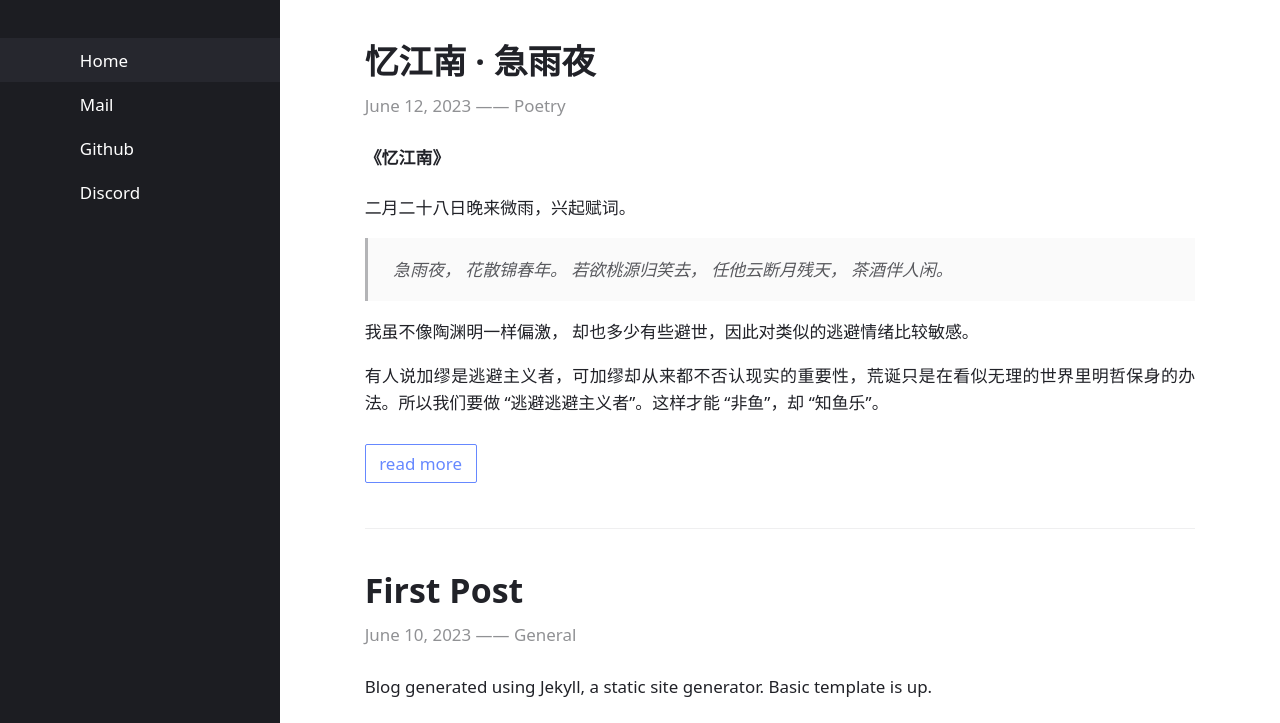
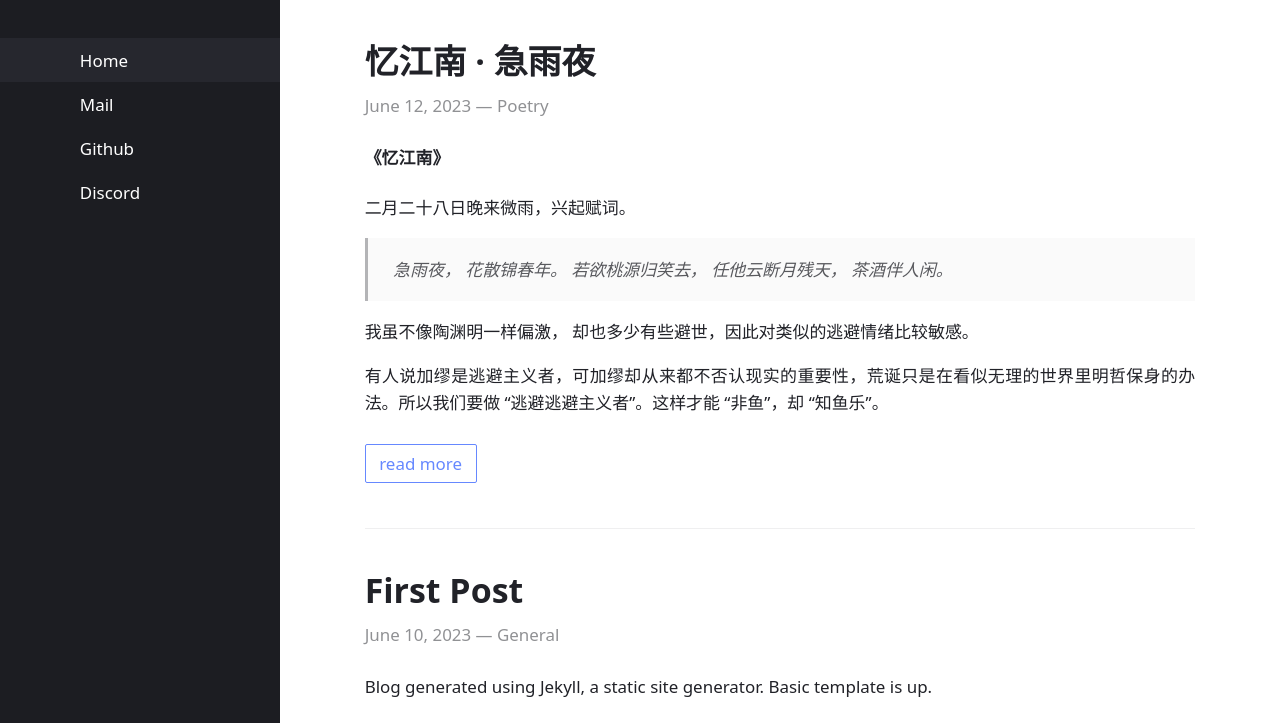
Before and after one commit to chris-zy-liu/chris-zy-liu.github.io, a Jekyll site: the page built from index.html, in a window 1280 px wide and 1007 px high. Shown: the top 723 px of the window. Built offline with Jekyll 4.4.1, drawn with Linux system fonts in a browser that asks for light colours.

Commit message:
change format

```diff
--- a/_includes/meta.html
+++ b/_includes/meta.html
@@ -1,6 +1,6 @@
 <header>
   <h1><a href="{{ include.post.url | relative_url }}">{{ include.post.title }}</a></h1>
   {%- assign date_format = site.date_format | default: "%B %d, %Y" -%}
-  <time datetime="{{ include.post.date | date_to_xmlschema }}">{{ include.post.date | date: date_format }} ——  {{ include.post.categories }}</time>
+  <time datetime="{{ include.post.date | date_to_xmlschema }}">{{ include.post.date | date: date_format }} —  {{ include.post.categories }}</time>
 
 </header>
```
